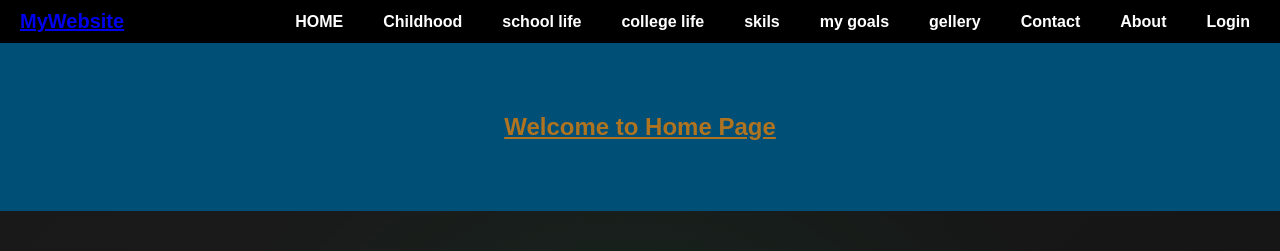
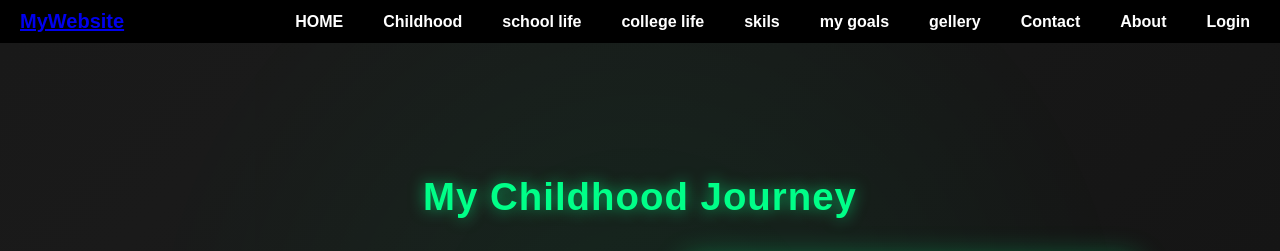
Before and after one commit to only-kushal/myzindagi, a plain HTML site: page childhood.html in a window 1280 px wide. Shown: the top 251 px of the page. Drawn offline with Linux system fonts and the light colour scheme.

Commit message:
Update childhood.html

```diff
--- a/childhood.html
+++ b/childhood.html
@@ -68,13 +68,6 @@
     .menu-btn {
       display: block;
     }s
-  }
-  #home {
-    padding: 50px;
-    text-align: center;
-    background:rgb(0, 79, 118);
-    color:rgb(176, 116, 32);
-    height:auto;
   }
   /* === Background Animation === */
 #childhood {
@@ -255,10 +248,6 @@
   </ul>
 </nav>
 
-<section id="home">
-  <U><h1>Welcome to Home Page</h1></U>
-</section>
-
 <section id="childhood">
   <div class="overlay"></div>
   <div class="container">
```
